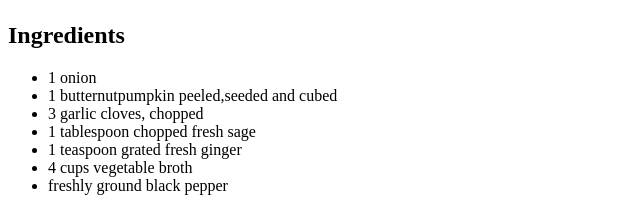
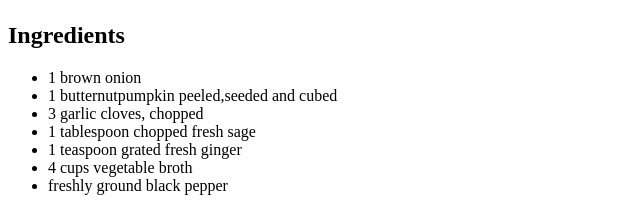
Before and after one commit to starrymoonflower/odin-recipes, a plain HTML site: page recipes/butternutpumpkinsoup.html in a window 1280 px wide. Shown: the part 1807-2019 px from the top of the page, 0-640 px from the left. Drawn offline with Linux system fonts and the light colour scheme.

Commit message:
testing this
added brown to onion in ingredients

```diff
--- a/recipes/butternutpumpkinsoup.html
+++ b/recipes/butternutpumpkinsoup.html
@@ -9,7 +9,7 @@
     <img src="img/butternutpumpkinsoup.jpg" alt="butternutpumpkinsoup">
     <h2>Ingredients</h2>
     <ul>
-        <li>1 onion</li>
+        <li>1 brown onion</li>
         <li>1 butternutpumpkin peeled,seeded and cubed</li>
         <li>3 garlic cloves, chopped</li>
         <li>1 tablespoon chopped fresh sage</li>
```
